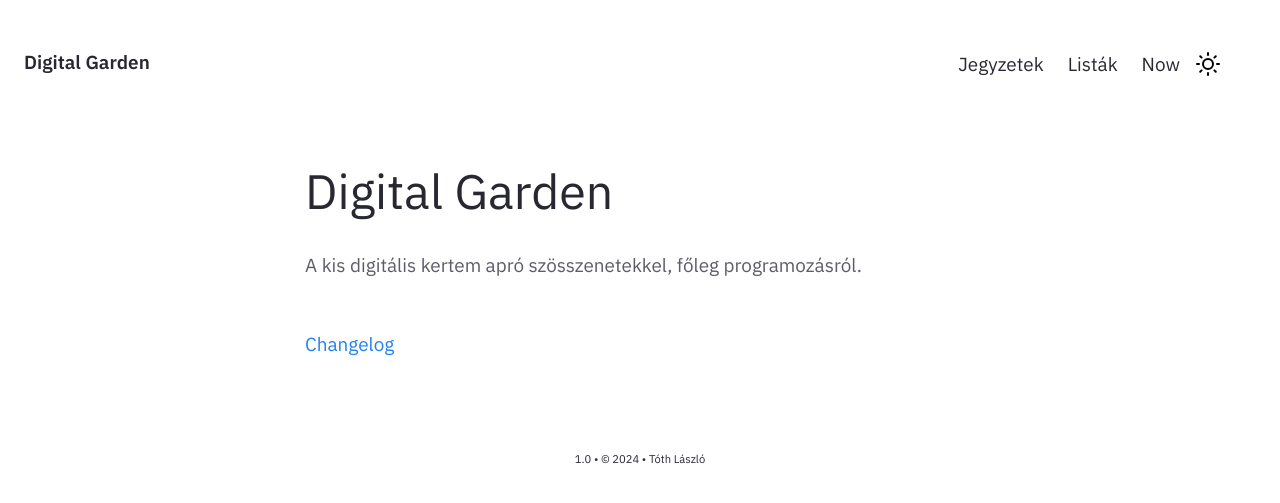
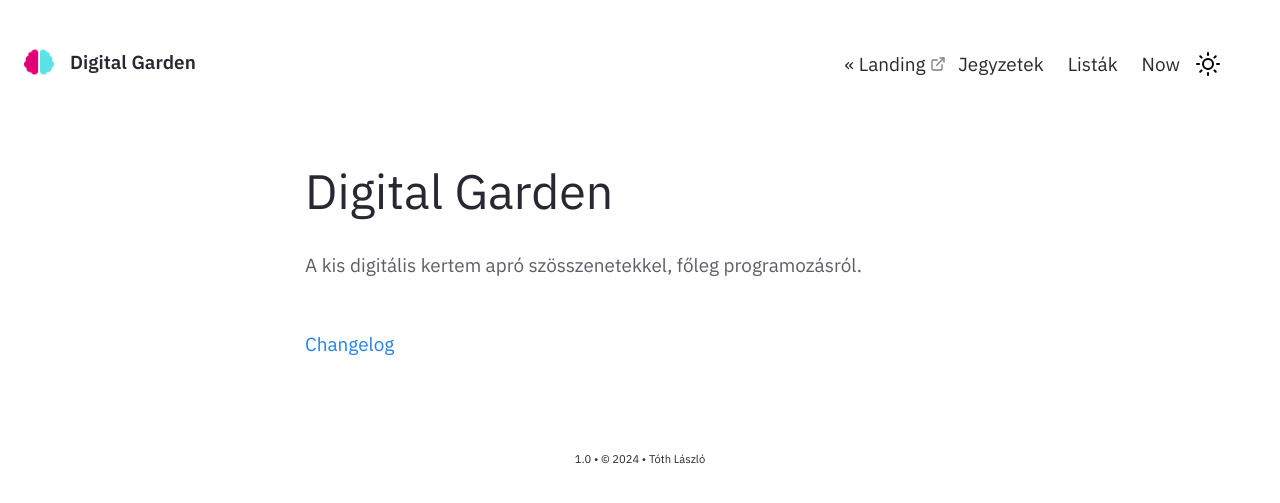
Before and after one commit to tothlp/garden, a Jekyll site: the page built from pages/index.md, in a window 1280 px wide. Shown: the top 503 px of the page. Built offline with Jekyll 4.4.1, drawn with Linux system fonts in a browser that asks for light colours.

Commit message:
update nav with logo and landing

```diff
--- a/_includes/Nav.html
+++ b/_includes/Nav.html
@@ -32,7 +11,8 @@
 <nav class="navbar is-transparent" role="navigation" aria-label="main navigation">
     <div class="navbar-brand">
       <a class="navbar-item" style="padding-left: 0;"; href="{{ site.baseurl }}/index.html">
-          <h6> {{site.heading}}</h6></a>
+        <img src="{{ '/assets/img/logo.png' | relative_url }}" width="30px" style="margin-right: 16px;"><h6> {{site.heading}}</h6>
+        </a>
           <script src="{{ site.baseurl }}/assets/js/modeswitcher.js"></script>
           <script src="{{ site.baseurl }}/assets/js/Hamburger.js"></script>
       <div class="navbar-item navbar-dark-mode__mobile is-hidden-tablet" onclick="modeSwitcher()">
@@ -53,6 +33,9 @@
 
     <div id="navbarBasicExample" class="navbar-menu">
       <div class="navbar-start">
+        <a href="{{ site.url }}" class="navbar-item">
+          « Landing
+        </a>
         <a href="{{'/notes' | relative_url}}" class="navbar-item">
           Jegyzetek
         </a>
```
Also changed, not shown: other parts of _includes/Nav.html (+0 -21 lines), assets/img/logo.png (added).
